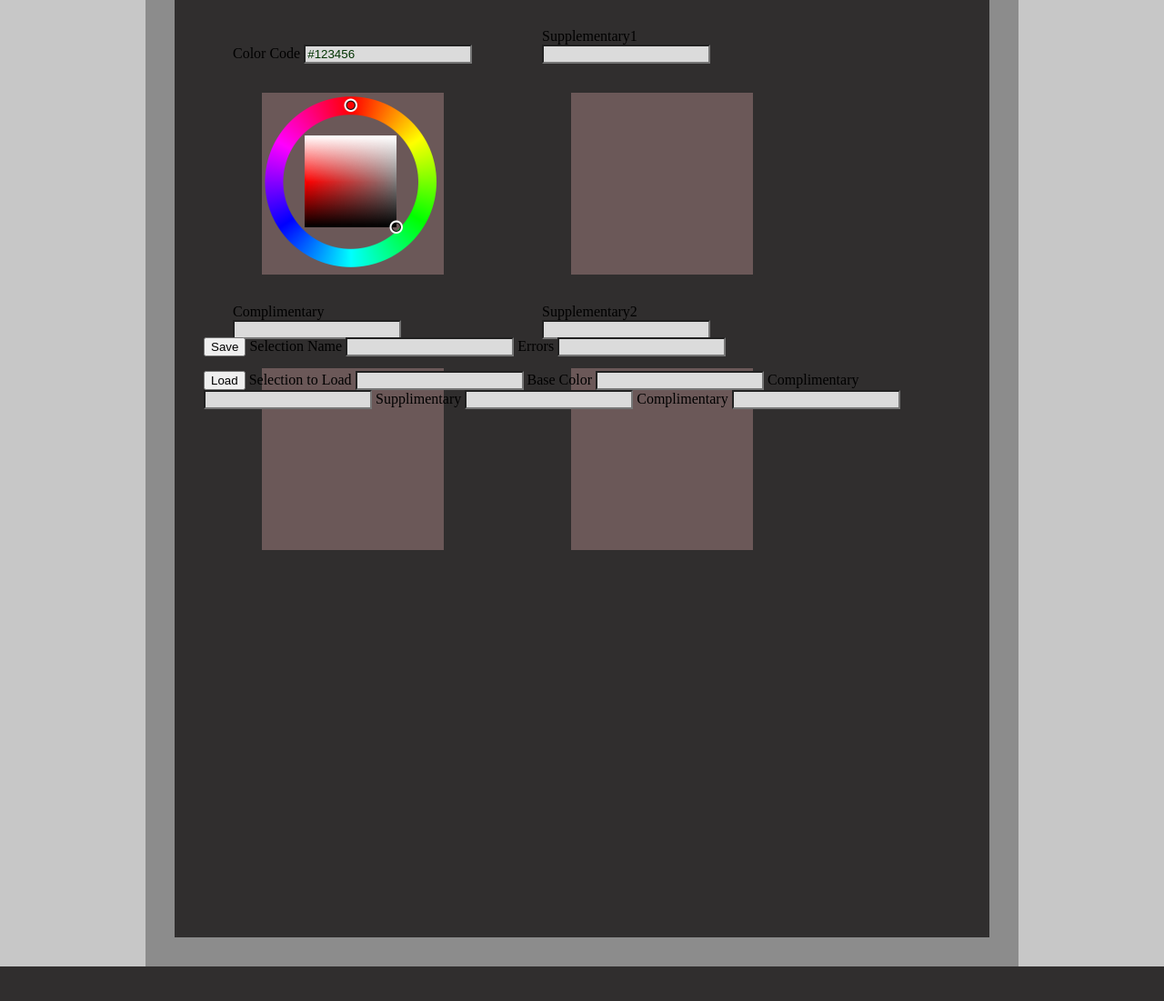
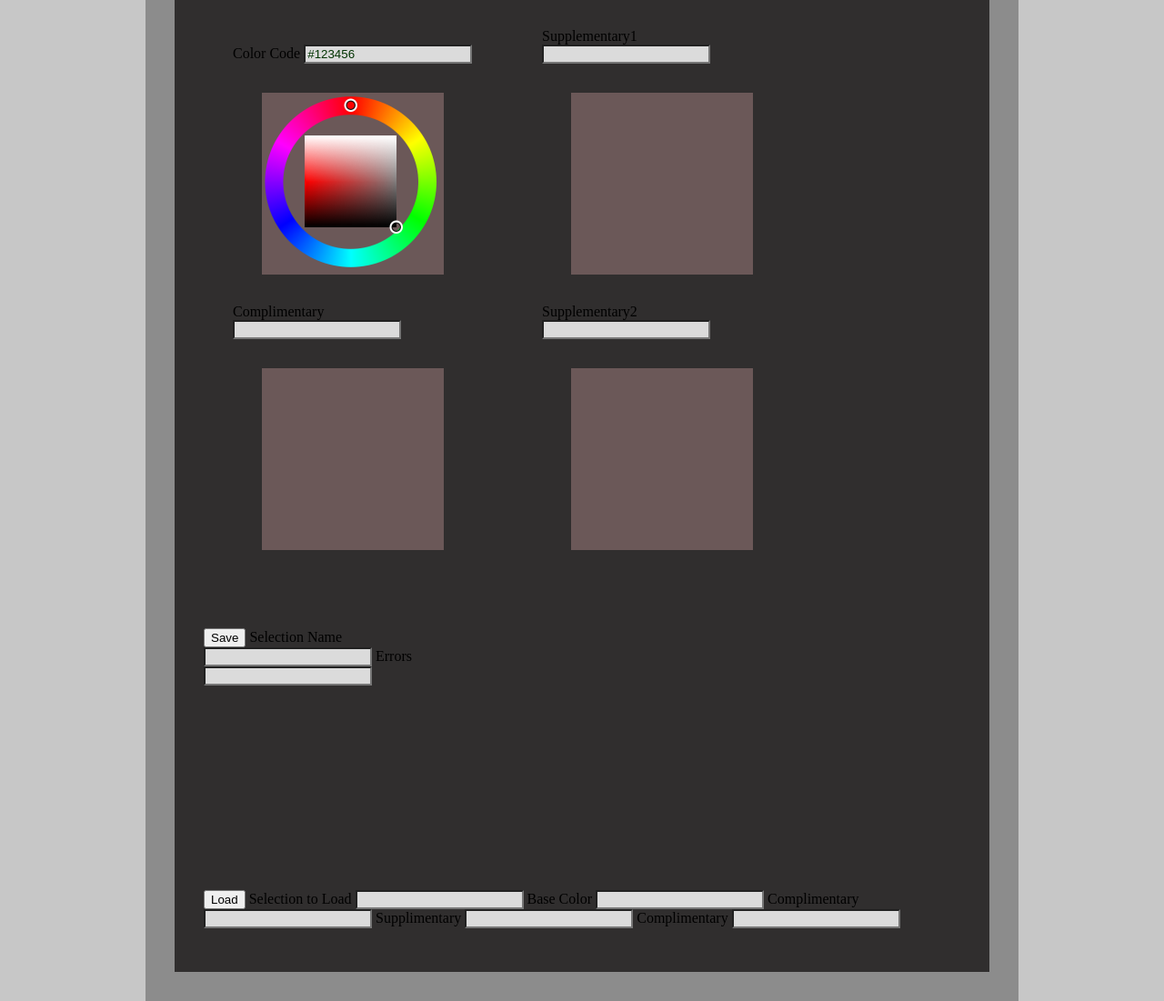
Before and after one commit to Lightsyde/web-app, a PHP site: page / in a window 1280 px wide. Shown: the part 83-1184 px from the top of the page at 91% size. Before the commit the page ends 1146 px from the top, so only its background shows below. Run offline with PHP 8.4, Linux system fonts and the light colour scheme; some libraries are stand-ins or nearby versions.

Commit message:
css. block

```diff
--- a/color-finder/css/general.css
+++ b/color-finder/css/general.css
@@ -45,10 +45,10 @@
 }
 
 .save-load {
-	margin-top: 40em;
+	margin-top: 20em;
 	width: 17em;
 	height: 17em;
-	display: inline;
+	display: block;
 }
 
 input:invalid {
```
